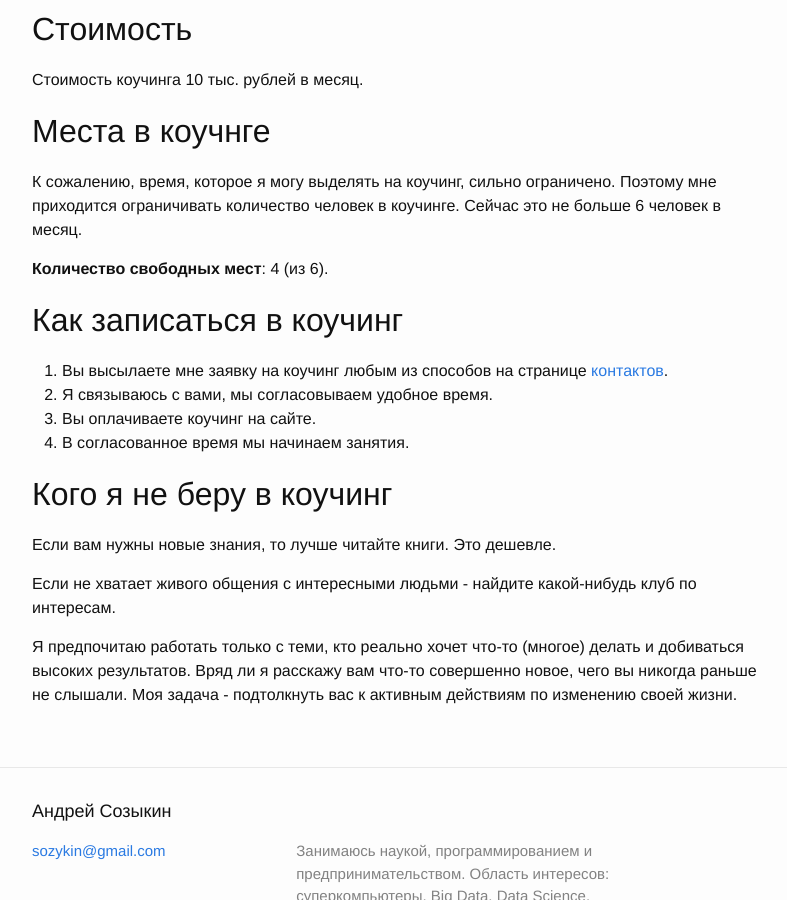
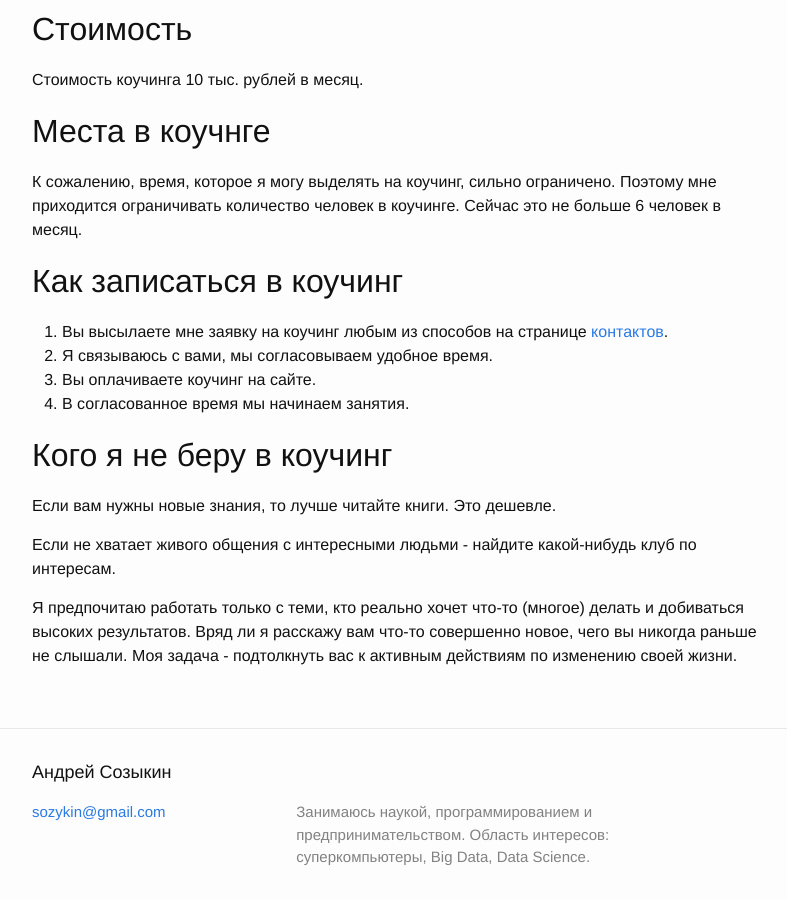
Before and after one commit to sozykin/asozykin.ru, a Jekyll site: the page built from _pages/coaching.md, in a window 1280 px wide and 900 px high, scrolled down 600 px. Shown: the whole window, without its empty margins (238-1025 px from the left). Built offline with Jekyll 4.4.1, drawn with Linux system fonts in a browser that asks for light colours; comment, search, counter and statistics services are not loaded.

Commit message:
Coaching page updated

```diff
--- a/_pages/coaching.md
+++ b/_pages/coaching.md
@@ -26,8 +26,6 @@ permalink: /coaching/
 
 К сожалению, время, которое я могу выделять на коучинг, сильно ограничено. Поэтому мне приходится ограничивать количество человек в коучинге. Сейчас это не больше 6 человек в месяц.
 
-**Количество свободных мест**: 4 (из 6).
-
 ## Как записаться в коучинг
 
 1. Вы высылаете мне заявку на коучинг любым из способов на странице [контактов](/contacts).
```
